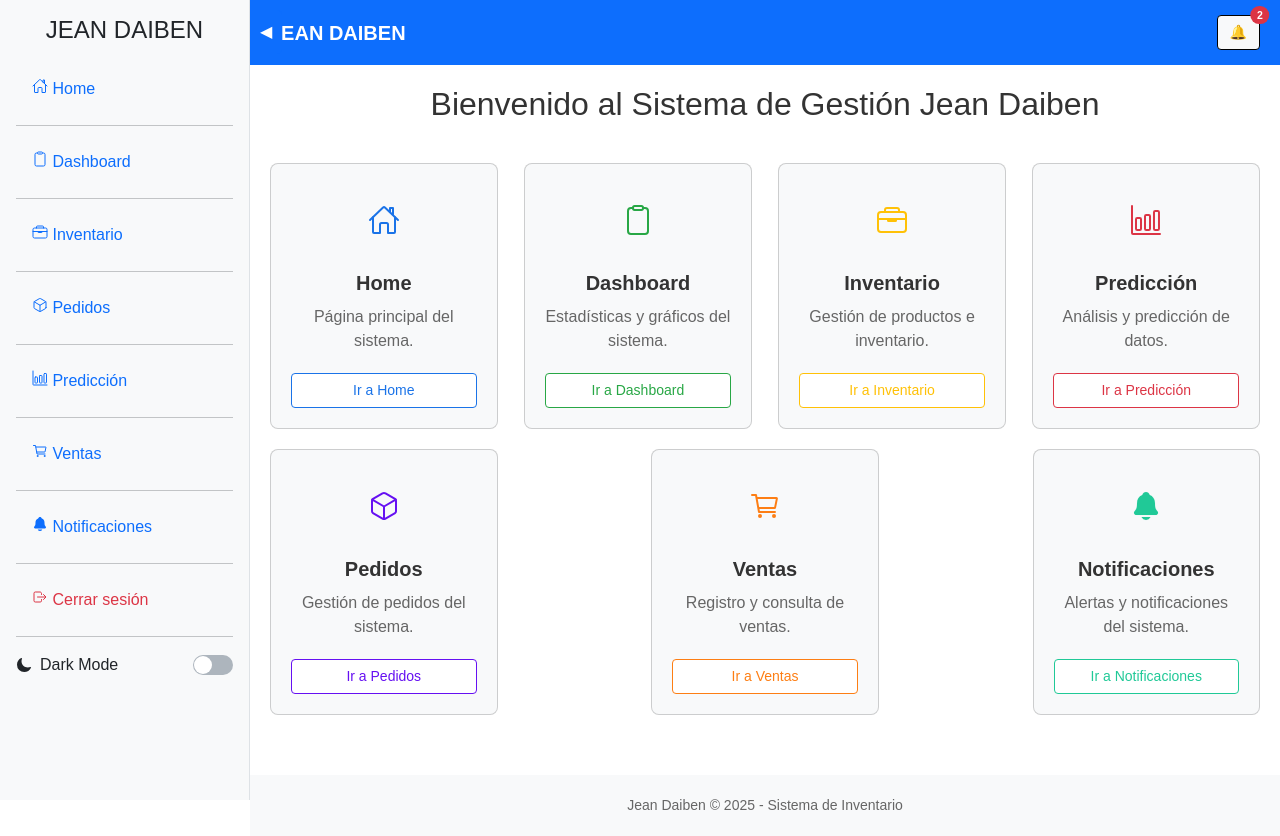
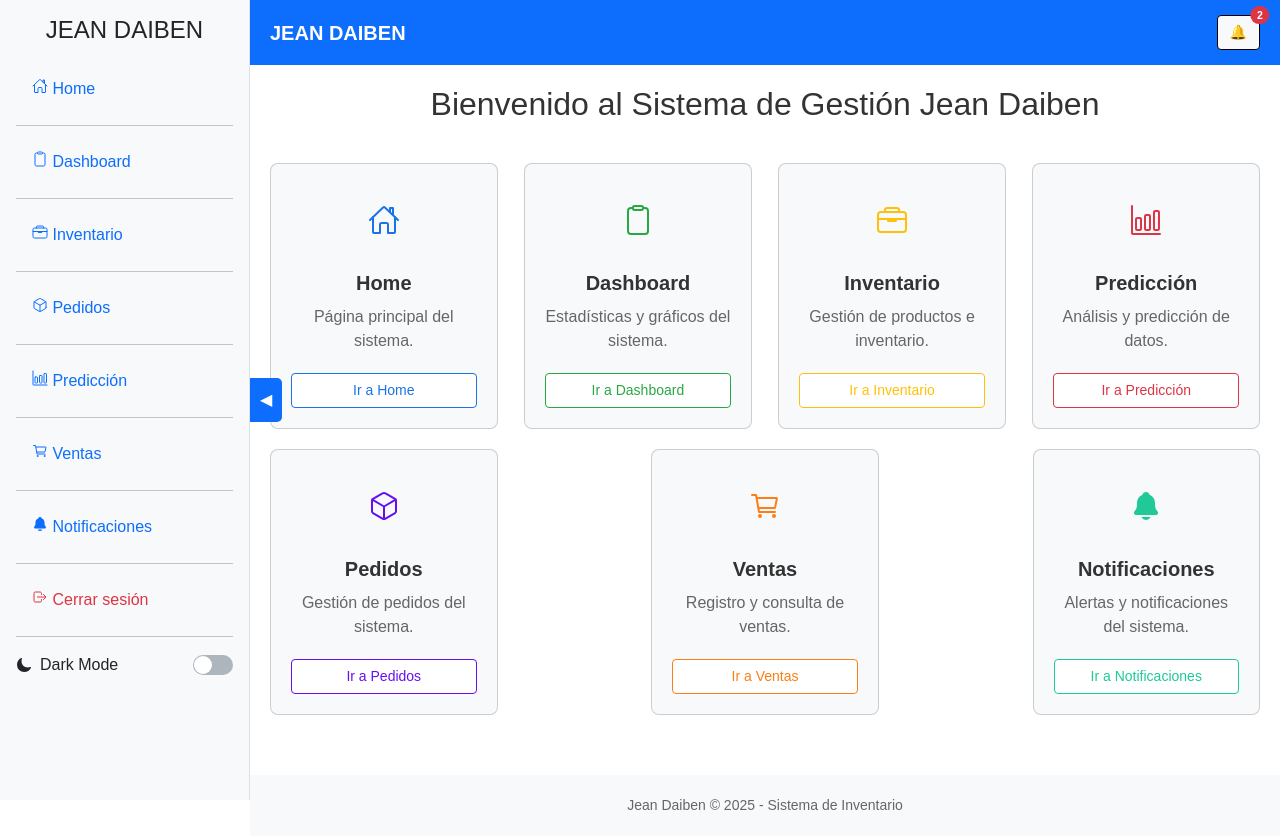
Before and after one commit to tomas202mejor/gestion_inventarios, a Flask app: page /inicio in a window 1280 px wide. Run offline with Flask 3, Linux system fonts and the light colour scheme.

Commit message:
Ajustes visuales: modo oscuro y botón centrado del sidebar

```diff
--- a/Jean Daiben/src/templates/inicio.html
+++ b/Jean Daiben/src/templates/inicio.html
@@ -188,7 +188,8 @@
         .toggle-sidebar-btn {
             position: fixed;
             left: 250px;
-            top: 10px;
+            top: 50%;
+            transform: translateY(-50%);
             background-color: #0d6efd;
             color: white;
             border: none;
@@ -266,6 +267,11 @@
         body.modo-oscuro footer {
             background-color: #1e1e1e !important;
             color: #f1f1f1 !important;
+        }
+        body.modo-oscuro .card .btn {
+            background-color: #444 !important; /* Fondo gris oscuro */
+            color: #fff !important;            /* Texto blanco */
+            border: 1px solid #666 !important; /* Borde visible */
         }
     </style>
 </head>
```
